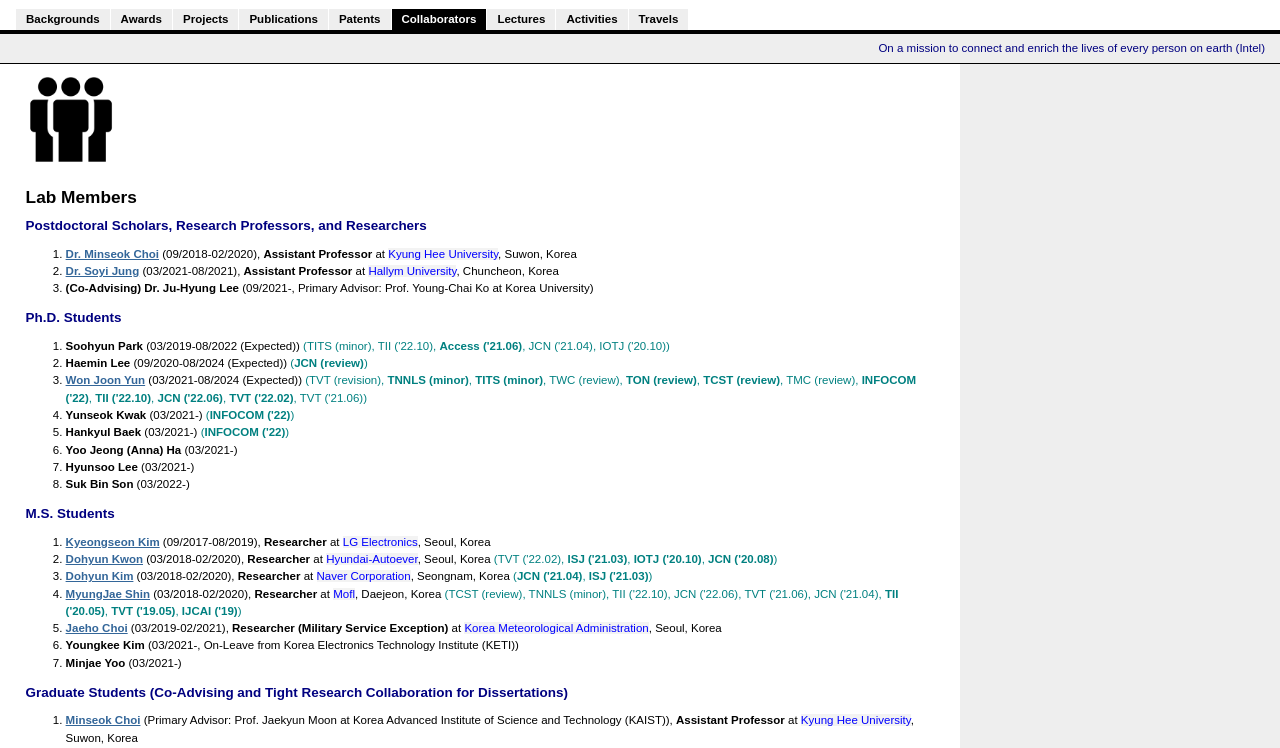
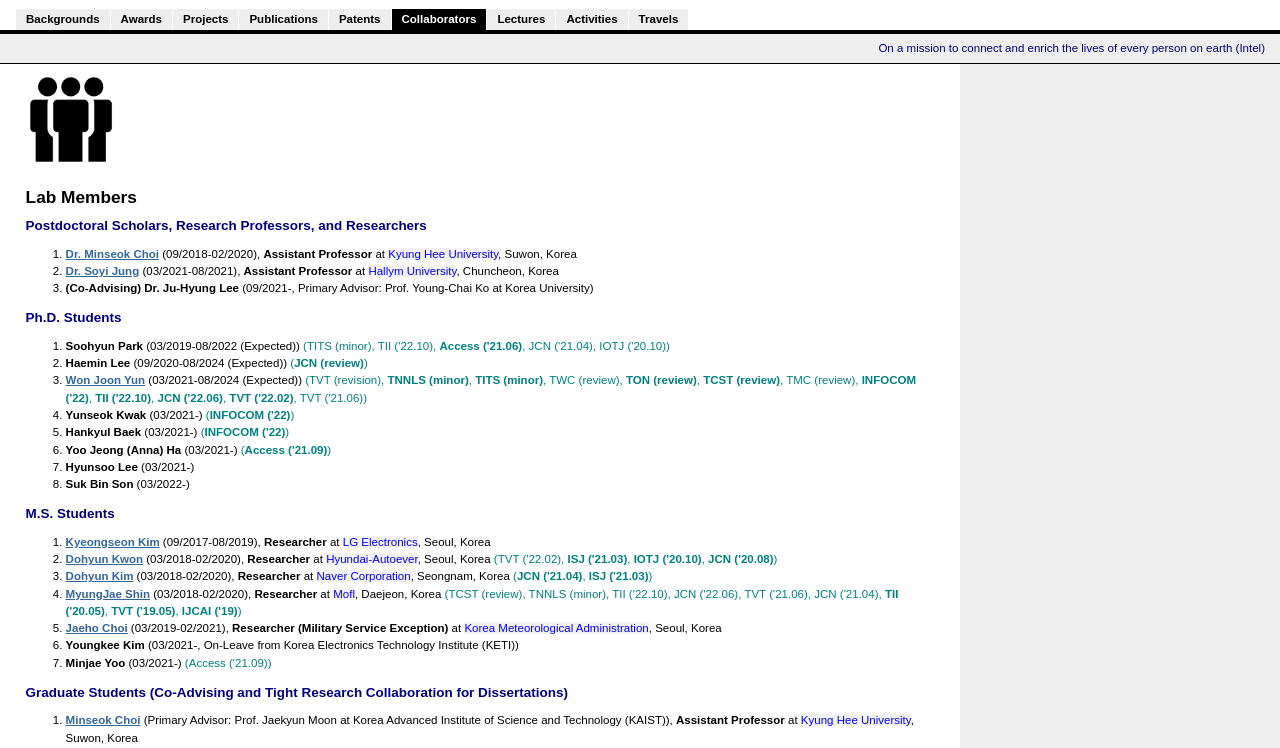
Before and after one commit to joongheon/joongheon.github.io, a plain HTML site: page collaborators.html in a window 1280 px wide. Shown: the part 52-800 px from the top of the page. Drawn offline with Linux system fonts and the light colour scheme.

Commit message:
Add files via upload

```diff
--- a/collaborators.html
+++ b/collaborators.html
@@ -53,7 +53,7 @@
 						<li value="3"><b><a href="https://sites.google.com/view/wonjoonyun", target="new">Won Joon Yun</a></b> (03/2021-08/2024 (Expected)) <font color="teal">(TVT (revision), <b>TNNLS (minor)</b>, <b>TITS (minor)</b>, TWC (review), <b>TON (review)</b>, <b>TCST (review)</b>, TMC (review), <b>INFOCOM ('22)</b>, <b>TII ('22.10)</b>, <b>JCN ('22.06)</b>, <b>TVT ('22.02)</b>, TVT ('21.06))</font></li>
 						<li value="4"><b>Yunseok Kwak</b> (03/2021-) <font color="teal">(<b>INFOCOM ('22)</b>)</font></li>
 						<li value="5"><b>Hankyul Baek</b> (03/2021-) <font color="teal">(<b>INFOCOM ('22)</b>)</font></li>
-						<li value="6"><b>Yoo Jeong (Anna) Ha</b> (03/2021-)</li>
+						<li value="6"><b>Yoo Jeong (Anna) Ha</b> (03/2021-) <font color="teal">(<b>Access ('21.09)</b>)</font></li>
 						<li value="7"><b>Hyunsoo Lee</b> (03/2021-)</li>
 						<li value="8"><b>Suk Bin Son</b> (03/2022-)</li>
 					</ol>
@@ -65,7 +65,7 @@
 						<li value="4"><b><a href="https://github.com/170928", target="new">MyungJae Shin</a></b> (03/2018-02/2020), <b>Researcher</b> at <bullet_title>Mofl</bullet_title>, Daejeon, Korea <font color="teal">(TCST (review), TNNLS (minor), TII ('22.10), JCN ('22.06), TVT ('21.06), JCN ('21.04), <b>TII ('20.05)</b>, <b>TVT ('19.05)</b>, <b>IJCAI ('19)</b>)</font></li>
 						<li value="5"><b><a href="https://www.linkedin.com/in/jaeho-choi-210b77119/", target="new">Jaeho Choi</a></b> (03/2019-02/2021), <b>Researcher (Military Service Exception)</b> at <bullet_title>Korea Meteorological Administration</bullet_title>, Seoul, Korea</li>
 						<li value="6"><b>Youngkee Kim</b> (03/2021-, On-Leave from Korea Electronics Technology Institute (KETI))</li>
-						<li value="7"><b>Minjae Yoo</b> (03/2021-)</li>
+						<li value="7"><b>Minjae Yoo</b> (03/2021-) <font color="teal">(Access ('21.09))</font></li>
 					</ol>
 
 				<h3><emph1>Graduate Students (Co-Advising and Tight Research Collaboration for Dissertations)</emph1></h3>
```
